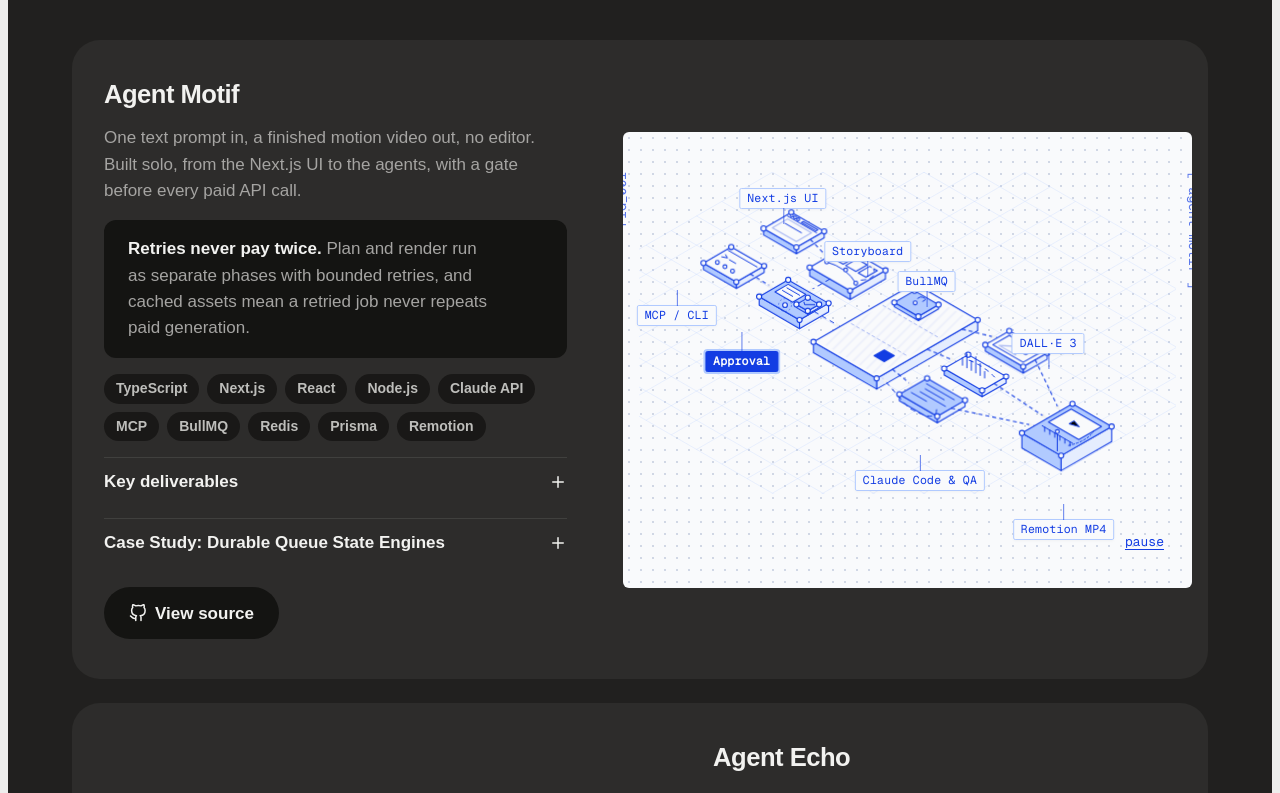
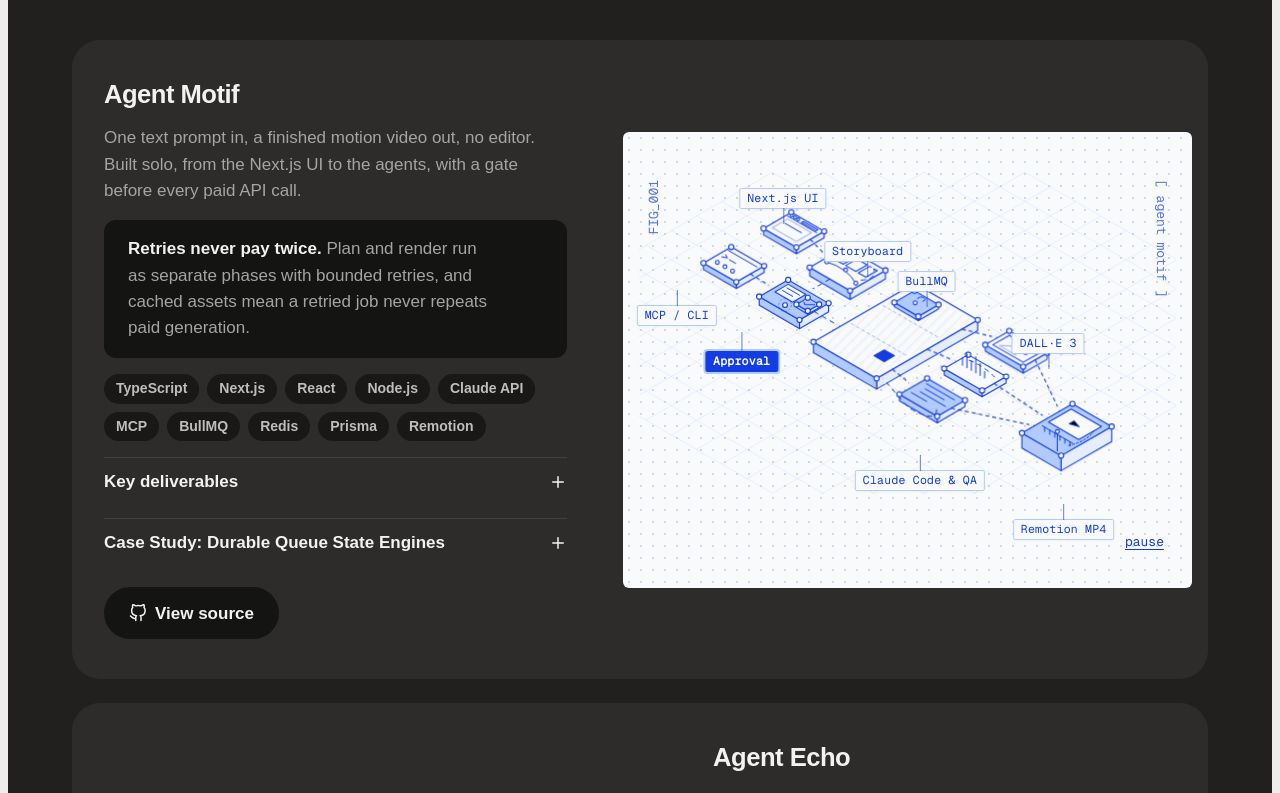
Before and after one commit to Vamsi-027/Portfolio, a Next.js app: page / in a window 1280 px wide. Shown: the part 1080-1873 px from the top of the page. Built offline with nearby package versions, Linux system fonts and the light colour scheme; a web font is replaced by a local one.

Commit message:
fix(ui): resolve diagram layout sizing and ensure architecture figures render reliably

```diff
--- a/app/globals.css
+++ b/app/globals.css
@@ -188,14 +188,15 @@
 .spot--arch > .spot__visual { order: 0; }
 .spot--arch.spot--flip > .spot__visual { order: 2; }
 .spot--arch.spot--flip > .spot__body { order: 1; }
-.spot__visual--arch { display: grid; justify-items: center; align-content: center; min-height: 0; padding: var(--space-xl) var(--space-md); }
-.arch { position: relative; width: 100%; max-width: 100%; aspect-ratio: 400 / 240; }
+.spot__visual--arch { display: flex; align-items: center; justify-content: center; min-height: 0; padding: var(--space-xl) var(--space-md); }
 .spot--arch > .spot__body { display: grid; grid-template-columns: minmax(0, 1fr); gap: var(--space-md); align-content: center; padding: var(--space-lg) var(--space-md); }
 .spot--arch > .spot__body > * { grid-column: 1; }
 .spot--arch > .spot__body > .chips { grid-column: 1; grid-row: auto; align-self: start; padding-top: 0; }
 .spot--arch > .spot__body > .spot__foot { grid-column: 1; grid-row: auto; align-self: start; }
-.arch > .iso { position: absolute; inset: 0; }
-.arch__labels { position: absolute; inset: 0; margin: 0; padding: 0; list-style: none; pointer-events: none; }
+.plate { position: relative; width: 100%; }
+.arch { position: relative; width: 100%; max-width: 100%; }
+.arch > .iso { display: block; width: 100%; height: auto; }
+.arch__labels { position: absolute; inset: 0; margin: 0; padding: 0; list-style: none; pointer-events: none; z-index: 1; }
 .arch__labels li { position: absolute; transform: translate(-50%, -100%); padding: var(--space-3xs) var(--space-xs); border-radius: var(--radius-pill); background: var(--color-band-2); color: var(--color-on-band-2); font-size: var(--text-xs); font-weight: 600; line-height: 1.3; white-space: nowrap; }
 .arch__labels li.is-you { background: var(--color-on-band); color: var(--color-band-3); }
 .arch__labels li.is-below { transform: translate(-50%, 35%); }
@@ -302,11 +303,12 @@
 .spot__visual--manual { border-radius: 6px; }
 .svc__art--manual { margin-inline: 0; }
 .svc__art--manual .plate { border-radius: 6px; padding: var(--space-lg) var(--space-xl); }
-.plate { position: relative; width: 100%; display: grid; justify-items: center; }
+.plate { position: relative; width: 100%; display: flex; flex-direction: column; align-items: center; }
+.plate .arch { width: 100%; }
 .spot__visual--manual .plate { max-width: 54rem; }
-.plate__fig, .plate__title { position: absolute; top: 0; font-family: var(--font-outlier); font-size: var(--text-xs); line-height: 1; color: var(--color-blueprint); opacity: 0.7; writing-mode: vertical-rl; white-space: nowrap; }
-.plate__fig { left: calc(-1 * var(--space-lg)); transform: rotate(180deg); }
-.plate__title { right: calc(-1 * var(--space-lg)); }
+.plate__fig, .plate__title { position: absolute; top: var(--space-xs); font-family: var(--font-outlier); font-size: var(--text-xs); line-height: 1; color: var(--color-blueprint); opacity: 0.7; writing-mode: vertical-rl; white-space: nowrap; }
+.plate__fig { left: var(--space-xs); transform: rotate(180deg); }
+.plate__title { right: var(--space-xs); }
 .svc__art--manual .plate__fig { left: var(--space-xs); top: var(--space-sm); }
 .svc__art--manual .plate__title { right: var(--space-xs); top: var(--space-sm); }
 
@@ -359,10 +361,9 @@
 @keyframes part-in { from { opacity: 0; transform: translate(0, -14px); } to { opacity: 1; transform: none; } }
 @keyframes line-in { from { opacity: 0; } to { opacity: 1; } }
 @keyframes label-in { from { opacity: 0; } to { opacity: 1; } }
-.plate.is-armed .part, .plate.is-armed .arch__labels li { opacity: 0; }
-.plate.is-live .part { animation: part-in 0.9s cubic-bezier(0.25, 0.1, 0.25, 1) var(--d, 0s) both; }
-.plate.is-live .part--line { animation: line-in 0.6s cubic-bezier(0.25, 0.1, 0.25, 1) var(--d, 0s) both; }
-.plate.is-live .arch__labels li { animation: label-in 0.5s cubic-bezier(0.25, 0.1, 0.25, 1) var(--d, 0s) both; }
+.plate.is-live .part { animation: part-in 0.5s cubic-bezier(0.25, 0.1, 0.25, 1) calc(var(--d, 0s) * 0.5) both; }
+.plate.is-live .part--line { animation: line-in 0.4s cubic-bezier(0.25, 0.1, 0.25, 1) calc(var(--d, 0s) * 0.5) both; }
+.plate.is-live .arch__labels li { animation: label-in 0.35s cubic-bezier(0.25, 0.1, 0.25, 1) calc(var(--d, 0s) * 0.5) both; }
 .token__top { fill: var(--color-blueprint); }
 .token__side { fill: var(--color-blueprint); opacity: 0.75; }
 .token__side--dark { opacity: 0.55; }
--- a/components/Isometric.js
+++ b/components/Isometric.js
@@ -889,13 +889,22 @@
     const el = flow ? stage.current : ref.current
     if (!el) return
     const still = window.matchMedia('(prefers-reduced-motion: reduce)').matches
-    if (flow && !still) el.classList.add('is-armed')
+    el.classList.add('is-live')
+
+    if (!flow || still) return
+
+    const rect = el.getBoundingClientRect()
+    const inView = rect.top < window.innerHeight + 200 && rect.bottom > -200
+    if (inView) {
+      play()
+      return
+    }
+
     const io = new IntersectionObserver(([e]) => {
       if (!e.isIntersecting) return
       io.disconnect()
-      if (!flow) { el.classList.add('is-live'); return }
-      if (!still) play()
-    }, { threshold: 0.35 })
+      play()
+    }, { threshold: 0.05, rootMargin: '200px 0px' })
     io.observe(el)
     return () => { io.disconnect(); clear() }
   }, [])
```
